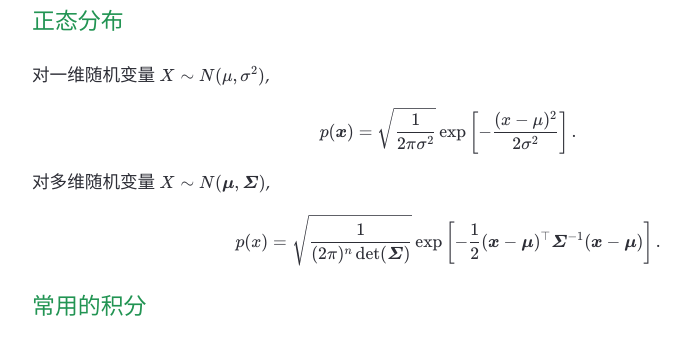
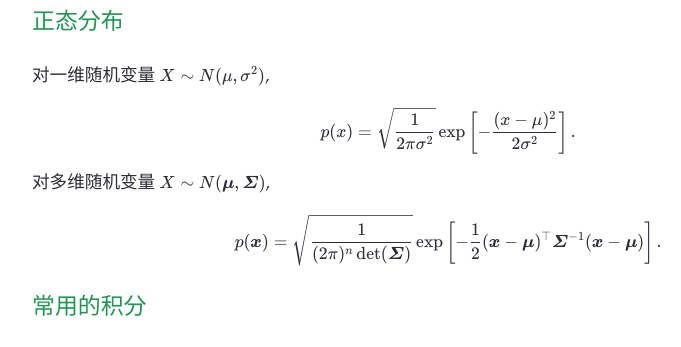
Before and after one commit to x4Cx58x54/x4Cx58x54.github.io, a Jekyll site: the page built from notes/mathematics/probability-theory/probability-theory.md, in a window 1280 px wide and 900 px high, scrolled down 1806 px. Shown: the part 152-499 px from the top of the window, without its empty margins (192-873 px from the left). Built offline with Jekyll 4.4.1, drawn with Linux system fonts in a browser that asks for light colours.

Commit message:
fix bugs

```diff
--- a/notes/mathematics/probability-theory/probability-theory.md
+++ b/notes/mathematics/probability-theory/probability-theory.md
@@ -108,13 +108,13 @@ $$
 对一维随机变量 $X\sim N(\mu, \sigma^2)$,
 
 $$
-p(\boldsymbol{x})=\sqrt{\frac{1}{2\pi\sigma^2}}\exp\left[-\frac{(x-\mu)^2}{2\sigma^2}\right].
+p(x)=\sqrt{\frac{1}{2\pi\sigma^2}}\exp\left[-\frac{(x-\mu)^2}{2\sigma^2}\right].
 $$
 
 对多维随机变量 $X\sim N(\boldsymbol{\mu}, \boldsymbol{\Sigma})$,
 
 $$
-p(x)=
+p(\boldsymbol{x})=
 \sqrt{\frac{1}{(2\pi)^n\det(\boldsymbol{\Sigma})}}\exp\left[-\frac{1}{2}(\boldsymbol{x}-\boldsymbol{\mu})^\top\boldsymbol{\Sigma}^{-1}(\boldsymbol{x}-\boldsymbol{\mu})\right].
 $$
 
```
Also changed, not shown: notes/mathematics/discrete-maths/discrete-maths.md (+1 -1 lines).
